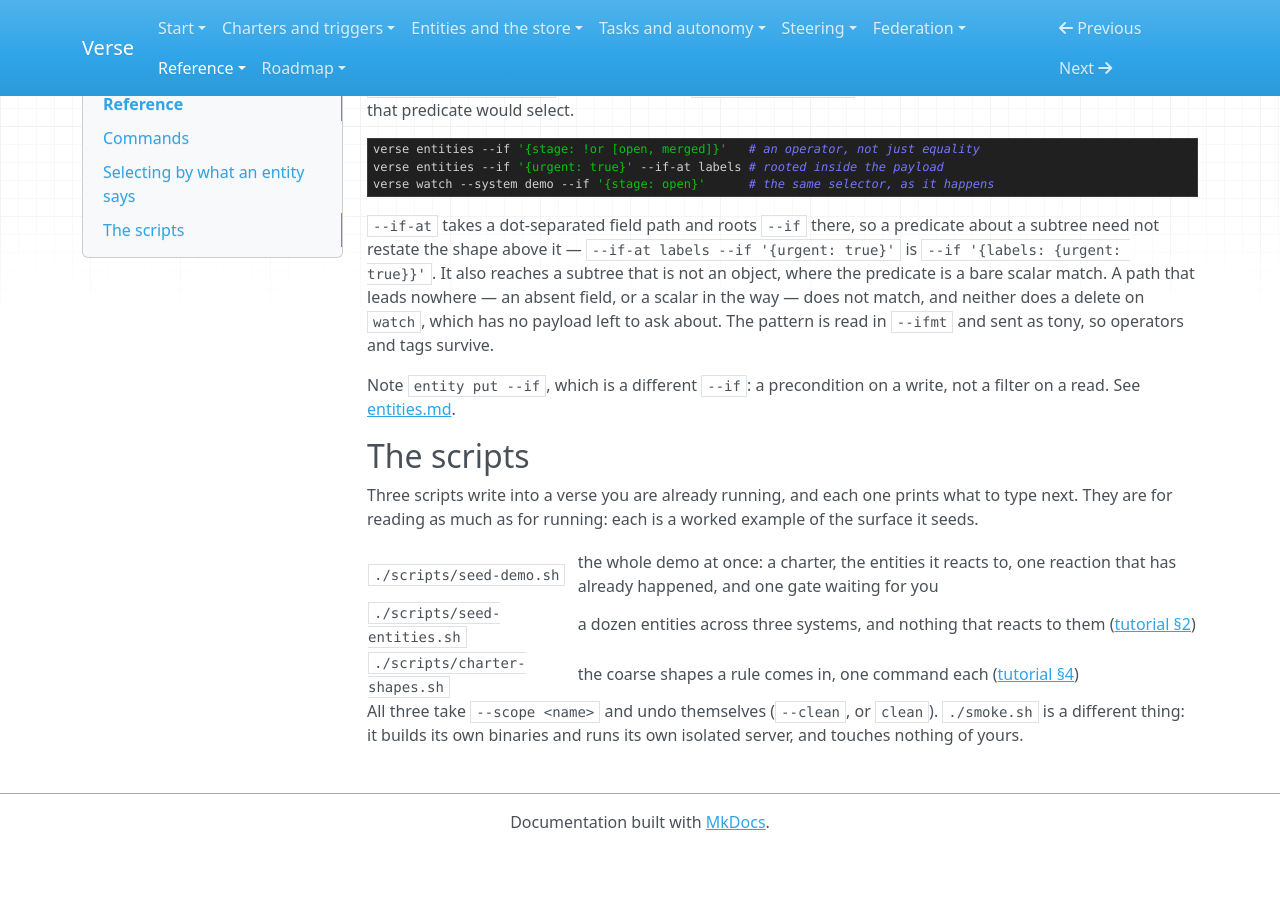
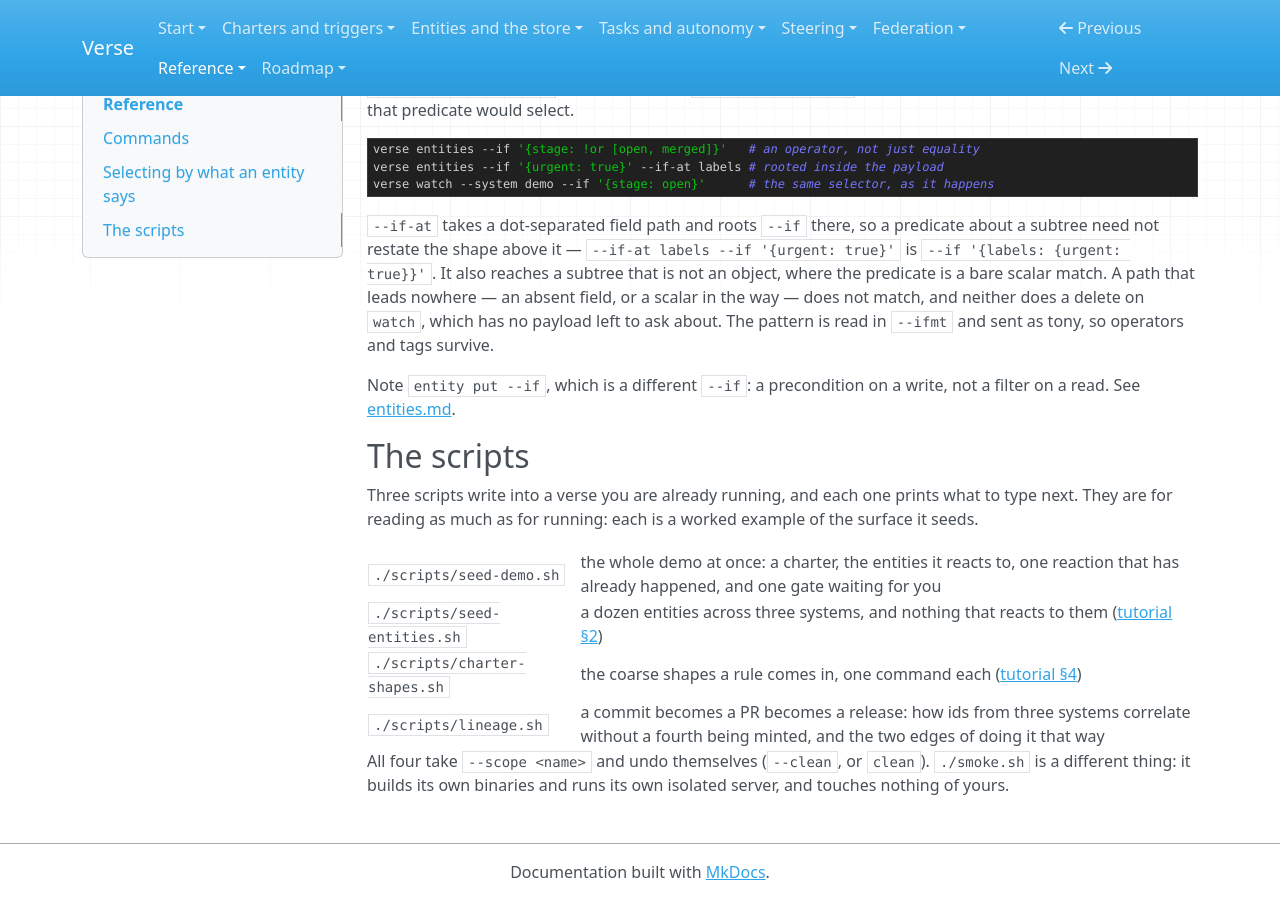
Before and after one commit to signadot/viff, an MkDocs documentation site: the page built from docs/reference/README.md, in a window 1280 px wide and 900 px high, scrolled down 2260 px. Built offline with MkDocs 1.6.1, drawn with Linux system fonts in a browser that asks for light colours; before the commit the page ends 3110 px from its top, so only the background shows below that.

Commit message:
scripts: a commit, a PR and a release, correlated without a fourth id
Ani's first question is how ids from different systems live in one flow. This
answers it by running it: three id schemes that share nothing (a sha, a PR
number, a semver tag), and the chain reassembled at the end.

What verse actually does, which the script shows rather than asserts: no fourth
id is minted. A correlation is a derived entity whose address IS the pair —
lineage:trace:lin-pr-lineage@lingh:pr:42, f(rule, subject) — with the subject
linkage written by the engine at verse.meta.derivedFrom. Because a derive is
about exactly one subject and rollups are refused, the release reassembles by
reading the set instead, which is the trade single-writer is bought with.

Two edges are printed rather than hidden, because both bit while writing it. A
path read selects by identity and may not narrow by payload — so the manifest
globs every trace in the verse, not the ones in this release, and scoping it
wants the scope in an address the engine owns. And the manifest copies rather
than tracks, which is the other half of docs/working/derived-views.md.

A third showed up only under re-running, and is why each run cuts a new release:
a TASK's id is f(rule, subject) as well, so re-cutting one release addresses the
task that already ran and gets it back instead of a second one. The run counts
task instances rather than releases to pick its number, because that is the
thing that actually blocks — a --clean removes the releases and the engine still
holds their tasks.

Checked: run on a fresh verse, re-run three times, and --clean followed by a run;
make check && make test
Co-Authored-By: Claude Opus 5 (1M context) <noreply@anthropic.com>

```diff
--- a/docs/reference/README.md
+++ b/docs/reference/README.md
@@ -143,7 +143,8 @@ seeds.
 | `./scripts/seed-demo.sh` | the whole demo at once: a charter, the entities it reacts to, one reaction that has already happened, and one gate waiting for you |
 | `./scripts/seed-entities.sh` | a dozen entities across three systems, and nothing that reacts to them ([tutorial §2](../tutorial.md#2-entities)) |
 | `./scripts/charter-shapes.sh` | the coarse shapes a rule comes in, one command each ([tutorial §4](../tutorial.md#4-charters--relating-entities-to-tasks)) |
+| `./scripts/lineage.sh` | a commit becomes a PR becomes a release: how ids from three systems correlate without a fourth being minted, and the two edges of doing it that way |
 
-All three take `--scope <name>` and undo themselves (`--clean`, or `clean`). `./smoke.sh` is
+All four take `--scope <name>` and undo themselves (`--clean`, or `clean`). `./smoke.sh` is
 a different thing: it builds its own binaries and runs its own isolated server, and touches
 nothing of yours.
```
Also changed, not shown: 2 other files.
